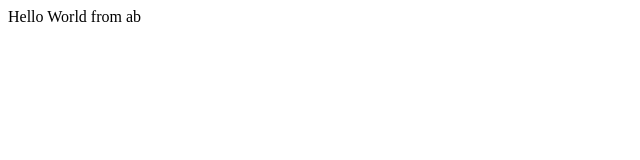
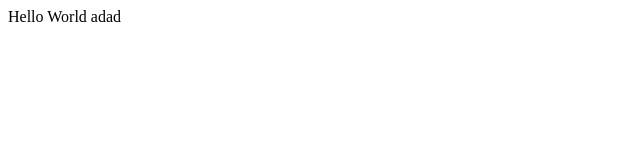
Before and after one commit to AB290817008/BootCamp2020, a plain HTML site: page index.html in a window 1280 px wide. Shown: the full height of the page, 0-640 px from the left. Drawn offline with Linux system fonts and the light colour scheme.

Commit message:
Update index.html

```diff
--- a/index.html
+++ b/index.html
@@ -7,7 +7,7 @@
 </head>
 <body>
     <div>
-        Hello World from ab
+        Hello World adad
 
     </div>
 </body>
```
